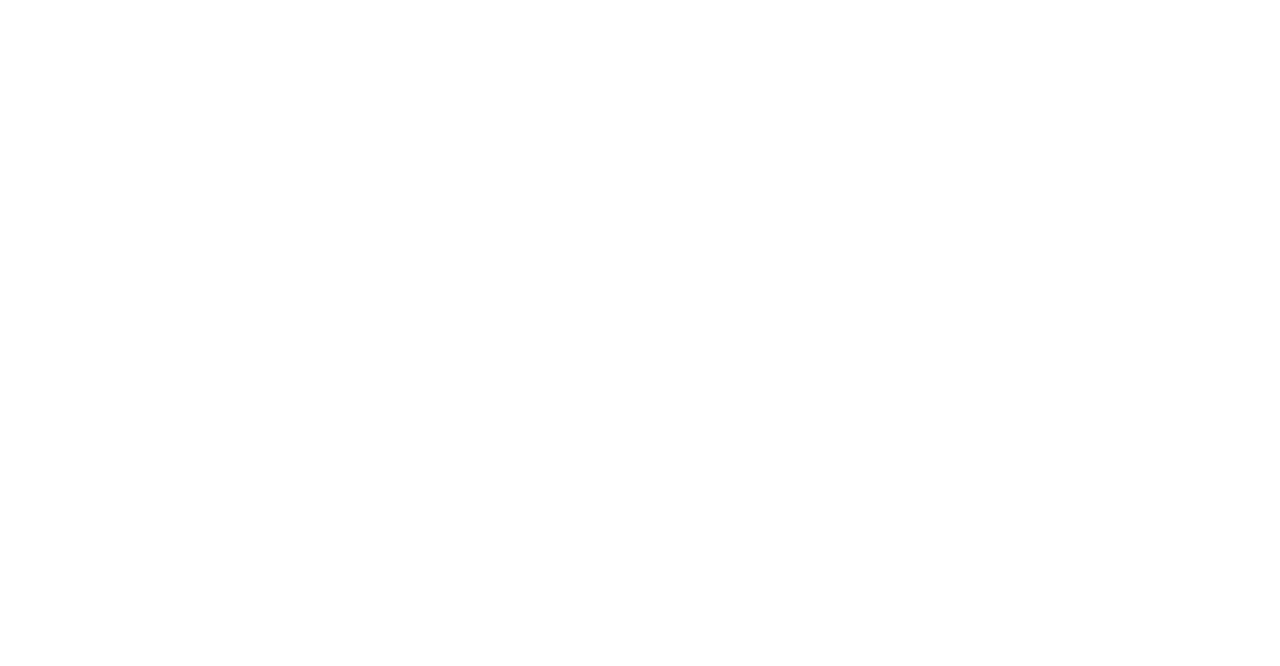
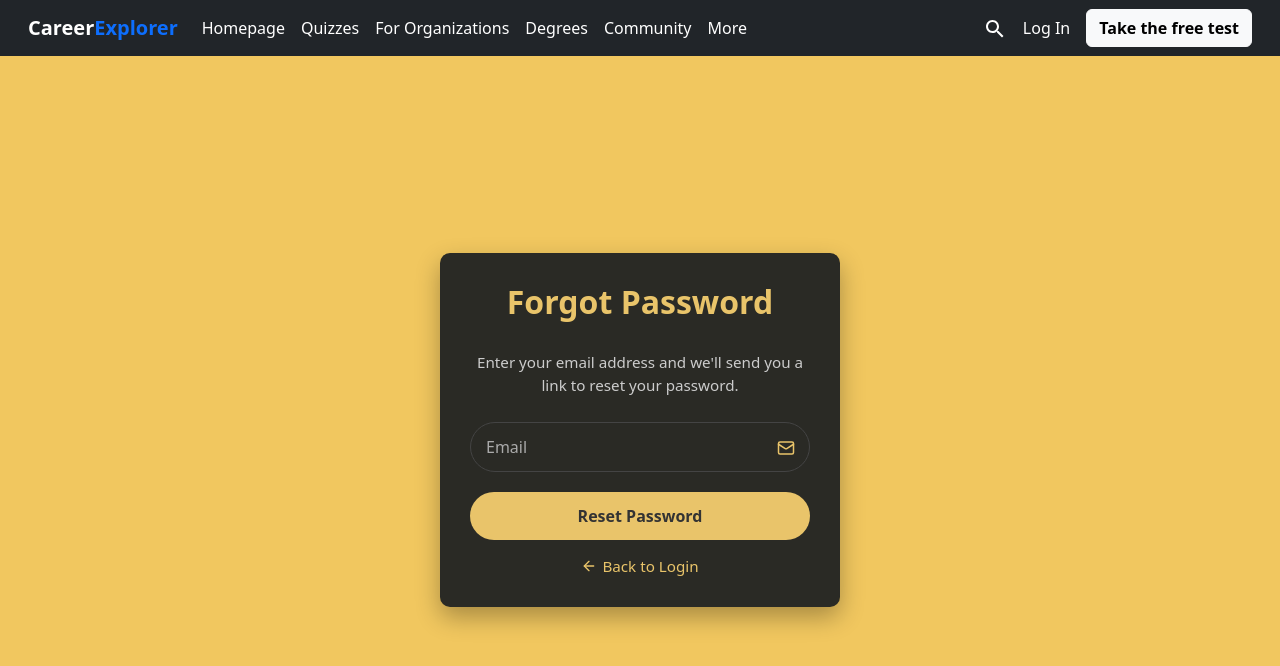
Before and after one commit to lecminhan/futurepath, a React (Vite) app: page /forgot-password in a window 1280 px wide. Before the commit this address had no page. Shown: the top 666 px of the page. Built offline with nearby package versions, Linux system fonts and the light colour scheme.

Commit message:
forget_pass

```diff
--- a/src/App.tsx
+++ b/src/App.tsx
@@ -4,6 +4,7 @@
 import Home from './pages/home'
 import Login from './pages/login';
 import Register from './pages/register';
+import ForgotPasswordPage from './pages/forgot-password';
 
 export default function App() {
   return (
@@ -14,6 +15,7 @@
           <Route path="/forogarnizations" element={<ForOgarnizations/>} />
         <Route path="/login" element={<Login />} />
         <Route path="/register" element={<Register />} />
+        <Route path="/forgot-password" element={<ForgotPasswordPage />} />
       </Routes>
     </Router>
   );
--- /dev/null
+++ b/src/pages/forgot-password.tsx
@@ -0,0 +1,88 @@
+"use client"
+
+import type React from "react"
+
+import { useState } from "react"
+import { Link } from "react-router-dom"
+import { Mail, ArrowLeft } from "lucide-react"
+import "../styles/auth.css"
+import NavBar from "../components/Navbar"
+
+export default function ForgotPasswordPage() {
+  const [email, setEmail] = useState("")
+  const [isCardVisible, setIsCardVisible] = useState(false)
+  const [isSubmitted, setIsSubmitted] = useState(false)
+
+  // Animation effect
+  useState(() => {
+    const timer = setTimeout(() => {
+      setIsCardVisible(true)
+    }, 100)
+    return () => clearTimeout(timer)
+  })
+
+  const handleSubmit = (e: React.FormEvent) => {
+    e.preventDefault()
+    console.log("Password reset requested for:", email)
+    // Add your password reset logic here
+    setIsSubmitted(true)
+  }
+
+  return (
+    <div className="auth-container">
+      <NavBar />
+      <div
+        className="auth-card"
+        style={{
+          opacity: isCardVisible ? 1 : 0,
+          transform: isCardVisible ? "translateY(0)" : "translateY(20px)",
+        }}
+      >
+        {!isSubmitted ? (
+          <>
+            <h1 className="auth-title">Forgot Password</h1>
+            <p className="auth-subtitle">Enter your email address and we'll send you a link to reset your password.</p>
+
+            <form onSubmit={handleSubmit}>
+              <div className="input-wrapper">
+                <input
+                  type="email"
+                  placeholder="Email"
+                  value={email}
+                  onChange={(e) => setEmail(e.target.value)}
+                  required
+                />
+                <div className="input-icon">
+                  <Mail size={18} />
+                </div>
+              </div>
+
+              <button type="submit" className="auth-button">
+                Reset Password
+              </button>
+
+              <div className="auth-footer">
+                <Link to="/login" className="back-to-login">
+                  <ArrowLeft size={16} />
+                  <span>Back to Login</span>
+                </Link>
+              </div>
+            </form>
+          </>
+        ) : (
+          <div className="success-message">
+            <h1 className="auth-title">Email Sent</h1>
+            <p className="auth-subtitle">
+              We've sent a password reset link to <strong>{email}</strong>. Please check your inbox and follow the
+              instructions.
+            </p>
+            <p className="auth-subtitle small">If you don't see the email, please check your spam folder.</p>
+            <Link to="/login" className="auth-button back-button">
+              Return to Login
+            </Link>
+          </div>
+        )}
+      </div>
+    </div>
+  )
+}
--- a/src/styles/auth.css
+++ b/src/styles/auth.css
@@ -167,3 +167,41 @@
     margin-bottom: 15px;
     text-align: left;
 }
+.auth-subtitle {
+    color: #ccc;
+    text-align: center;
+    margin-bottom: 25px;
+    font-size: 0.95rem;
+    line-height: 1.5;
+}
+
+.auth-subtitle.small {
+    font-size: 0.85rem;
+    margin-top: -10px;
+    color: #999;
+}
+
+.back-to-login {
+    display: flex;
+    align-items: center;
+    justify-content: center;
+    color: #e9c46a;
+    text-decoration: none;
+    font-size: 0.95rem;
+    gap: 5px;
+}
+
+.back-to-login:hover {
+    text-decoration: underline;
+}
+
+.success-message {
+    text-align: center;
+}
+
+.back-button {
+    display: inline-block;
+    text-decoration: none;
+    margin-top: 20px;
+    text-align: center;
+}
```
Also changed, not shown: 1 other file (tests, documents, lock files or other folders).
